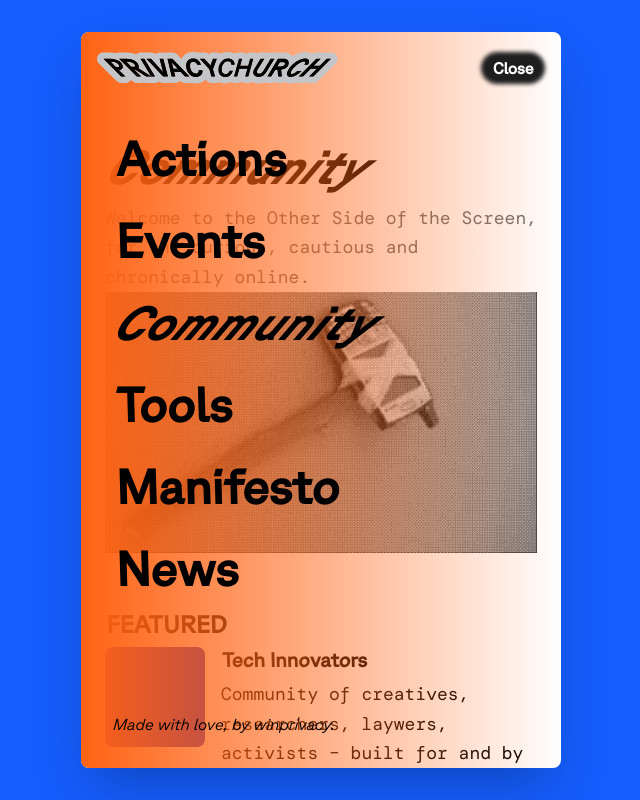
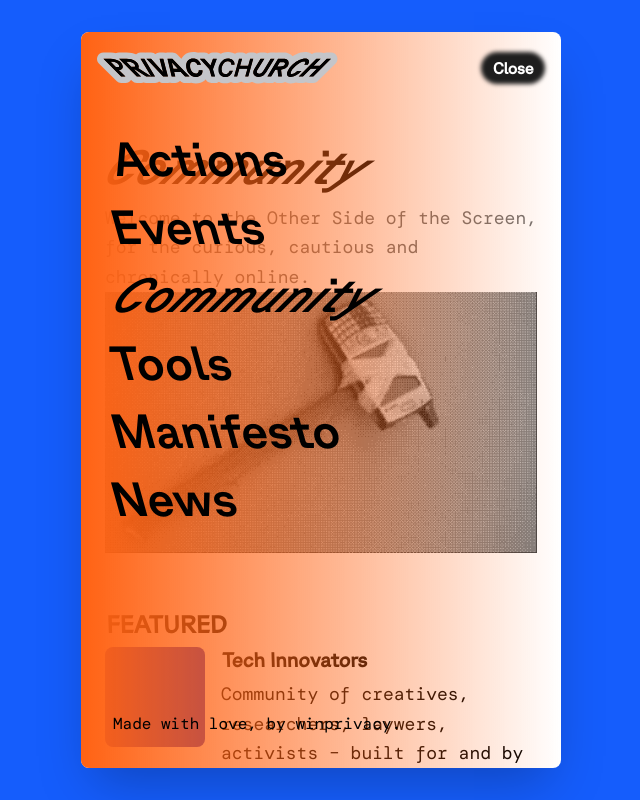
Before and after one commit to JordanGallant/privacy-church, a Next.js app: page /community in a window 1280 px wide. Both pictures are taken after a click on the button "Menu". Shown: the whole page, without its empty margins (319-959 px from the left). Built offline with nearby package versions, Linux system fonts and the light colour scheme.

Commit message:
fix fonts

```diff
--- a/app/_components/modals/menu.tsx
+++ b/app/_components/modals/menu.tsx
@@ -6,8 +6,8 @@ export default function Menu() {
 
   const getLinkFont = (linkPath: string) => {
     return pathname === linkPath
-      ? 'font-[family-name:var(--font-gt-planar-head)]'
-      : 'font-[family-name:var(--font-gt-planar-menu)]'
+      ? 'font-[family-name:var(--font-gt-planar-heading)]'
+      : 'font-[family-name:var(--font-gt-planar-image)]'
   }
 
   return (
@@ -18,48 +18,48 @@ export default function Menu() {
         fontFamily: 'var(--font-gt-planar), sans-serif',
         WebkitFontSmoothing: 'antialiased',
         MozOsxFontSmoothing: 'grayscale',
-        gap: '22px'
+        gap: '8px'
       }}
     >
       <a
         href="/actions"
-        className={`text-5xl italic font-bold leading-tight ${getLinkFont('/actions')}`}
+        className={`text-5xl leading-tight ${getLinkFont('/actions')}`}
       >
         Actions
       </a>
       <a
         href="/events"
-        className={`text-5xl italic font-semibold leading-tight ${getLinkFont('/events')}`}
+        className={`text-5xl leading-tight ${getLinkFont('/events')}`}
       >
         Events
       </a>
       <a
         href="/community"
-        className={`text-5xl italic font-semibold leading-tight ${getLinkFont('/community')}`}
+        className={`text-5xl leading-tight ${getLinkFont('/community')}`}
       >
         Community
       </a>
       <a
         href="/tools"
-        className={`text-5xl italic font-semibold leading-tight ${getLinkFont('/tools')}`}
+        className={`text-5xl leading-tight ${getLinkFont('/tools')}`}
       >
         Tools
       </a>
       <a
         href="/manifesto"
-        className={`text-5xl italic font-semibold leading-tight ${getLinkFont('/manifesto')}`}
+        className={`text-5xl leading-tight ${getLinkFont('/manifesto')}`}
       >
         Manifesto
       </a>
       <a
         href="/news"
-        className={`text-5xl italic font-semibold leading-tight ${getLinkFont('/news')}`}
+        className={`text-5xl leading-tight ${getLinkFont('/news')}`}
       >
         News
       </a>
 
       <div className="mt-auto pb-8">
-        <p className="text-base font-[family-name:var(--font-gt-planar-light)]">
+        <p className="text-base font-[family-name:var(--font-dm-mono)]">
           Made with love, by winprivacy.
         </p>
       </div>
--- a/app/_components/nav.tsx
+++ b/app/_components/nav.tsx
@@ -28,7 +28,7 @@ export default function Navbar({ hideLogo = false, onMenuToggle }: NavbarProps)
           </div>
         ) : (
           <div className="flex items-center">
-            <a href="/">
+            <a href="/home">
               <img
                 src="/assets/logo.svg"
                 alt="Logo"
--- a/app/actions/page.tsx
+++ b/app/actions/page.tsx
@@ -7,7 +7,7 @@ export default function ToolsPage() {
     <>
     <Navbar/>
     <div className="px-6 my-8">
-    <h1 className="text-5xl italic font-bold mb-2 leading-tight font-[family-name:var(--font-gt-planar-head)]">
+    <h1 className="text-5xl  mb-2 leading-tight font-[family-name:var(--font-gt-planar-heading)]">
         Actions
     </h1>
     <p
@@ -17,7 +17,7 @@ export default function ToolsPage() {
           Each setting you change, each tracker you block, each lie you tell an algorithm, it all adds up.
         </p>
 
-        <img src = "/assets/tool.png"/>
+        <img src = "/assets/tool.png" className='mb-4'/>
 
         <Picks events={[
   { id: 1, title: "Ethereum Cypherpunk Congress", date: "2025-09-04", location: "Buenos Aires", ourPick: true },
--- a/app/community/page.tsx
+++ b/app/community/page.tsx
@@ -8,7 +8,7 @@ export default function EventsPage() {
     <>
     <Navbar/>
     <div className="px-6 my-8">
-    <h1 className="text-5xl italic font-bold mb-2 leading-tight font-[family-name:var(--font-gt-planar-head)]">
+    <h1 className="text-5xl  mb-2 leading-tight font-[family-name:var(--font-gt-planar-heading)]">
         Community
     </h1>
     <p
--- a/app/events/page.tsx
+++ b/app/events/page.tsx
@@ -8,7 +8,7 @@ export default function EventsPage() {
     <>
     <Navbar/>
     <div className="px-6 my-8">
-    <h1 className="text-5xl italic font-bold mb-2 leading-tight font-[family-name:var(--font-gt-planar-head)]">
+    <h1 className="text-5xl  mb-2 leading-tight font-[family-name:var(--font-gt-planar-heading)]">
         Events
     </h1>
     <p
--- a/app/layout.tsx
+++ b/app/layout.tsx
@@ -64,6 +64,12 @@ const Image = localFont({
   display: 'swap',
 });
 
+const Heading = localFont({
+  src: '../public/fonts/GT-Planar-Italic-45-Medium-Trial.woff2',
+ variable: '--font-gt-planar-heading',
+  display: 'swap',
+});
+
 export const metadata: Metadata = {
   title: "Privacy Church",
   description: "Keep News Private",
@@ -77,7 +83,7 @@ export default function RootLayout({
   return (
     <html lang="en">
 <body
-  className={`${geistSans.variable} ${Menusmall.variable} ${Image.variable} ${geistMono.variable} ${gtDMono.variable} ${Elevatica.variable} ${gtPlanarHead.variable} ${gtPlanarStraight.variable} ${gtPlanarLight.variable} ${gtPlanarMenu.variable} ${gtPlanarBlack.variable} antialiased bg-white md:bg-blue-600 md:flex md:justify-center md:items-center md:h-screen md:p-8 md:overflow-hidden`}
+  className={`${geistSans.variable} ${Menusmall.variable} ${Heading.variable} ${Image.variable} ${geistMono.variable} ${gtDMono.variable} ${Elevatica.variable} ${gtPlanarHead.variable} ${gtPlanarStraight.variable} ${gtPlanarLight.variable} ${gtPlanarMenu.variable} ${gtPlanarBlack.variable} antialiased bg-white md:bg-blue-600 md:flex md:justify-center md:items-center md:h-screen md:p-8 md:overflow-hidden`}
 >
   <div className="w-full h-full md:max-w-[480px] md:max-h-full md:shadow-2xl md:bg-white md:overflow-y-auto md:rounded-lg scrollbar-hide">
     {children}
--- a/app/manifesto/page.tsx
+++ b/app/manifesto/page.tsx
@@ -8,7 +8,7 @@ export default function ManifestoPage() {
     <>
     <Navbar/>
     <div className="px-6 my-8">
-    <h1 className="text-5xl italic font-bold mb-2 leading-tight font-[family-name:var(--font-gt-planar-head)]">
+    <h1 className="text-5xl  mb-2 leading-tight font-[family-name:var(--font-gt-planar-heading)]">
         Manifesto
     </h1>
     <p
--- a/app/news/page.tsx
+++ b/app/news/page.tsx
@@ -7,7 +7,7 @@ export default function NewspPage() {
       <Navbar hideLogo={false} />
 
       <div className="px-6 my-8">
-    <h1 className="text-5xl italic font-bold mb-2 leading-tight font-[family-name:var(--font-gt-planar-head)]">
+    <h1 className="text-5xl  mb-2 leading-tight font-[family-name:var(--font-gt-planar-heading)]">
           News
         </h1>
 
--- a/app/tools/page.tsx
+++ b/app/tools/page.tsx
@@ -7,7 +7,7 @@ export default function ToolsPage() {
     <>
     <Navbar/>
     <div className="px-6 my-8">
-    <h1 className="text-5xl italic font-bold mb-2 leading-tight font-[family-name:var(--font-gt-planar-head)]">
+    <h1 className="text-5xl  mb-2 leading-tight font-[family-name:var(--font-gt-planar-heading)]">
         Tools
     </h1>
     <p
```
